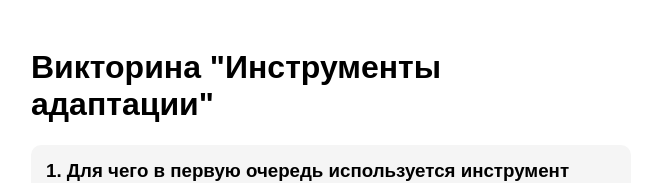
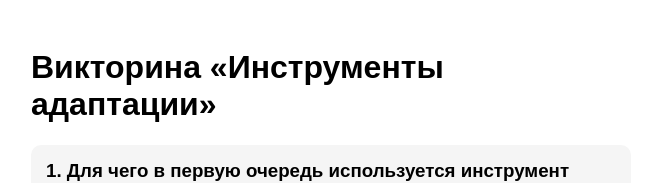
Before and after one commit to mrvolkomorov/AQ-Quiz-Bot, a plain HTML site: page index.html in a window 1280 px wide. Shown: the top 183 px of the page, without its empty margins (309-956 px from the left). Drawn offline with Linux system fonts and the light colour scheme; a script that the page names is missing.

Commit message:
Update index.html

```diff
--- a/index.html
+++ b/index.html
@@ -3,7 +3,7 @@
 <head>
     <meta charset="UTF-8">
     <meta name="viewport" content="width=device-width, initial-scale=1.0">
-    <title>Викторина "Инструменты адаптации"</title>
+    <title>Викторина «Инструменты адаптации»</title>
     <script src="https://telegram.org/js/telegram-web-app.js"></script>
     <style>
         body {
@@ -55,7 +55,7 @@
 </head>
 <body>
     <div class="quiz-container" id="quiz">
-        <h1>Викторина "Инструменты адаптации"</h1>
+        <h1>Викторина «Инструменты адаптации»</h1>
          <div class="question">
             <h3>1. Для чего в первую очередь используется инструмент «Заземление 5-4-3-2-1»?</h3>
             <div class="options">
```
